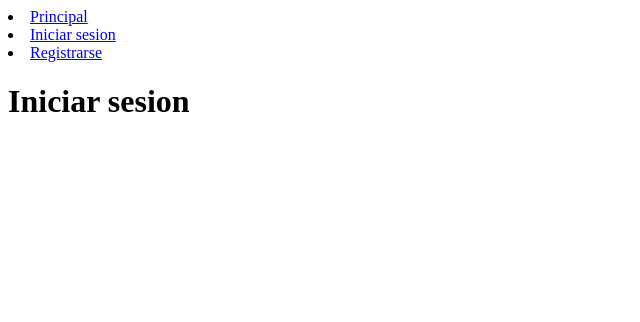
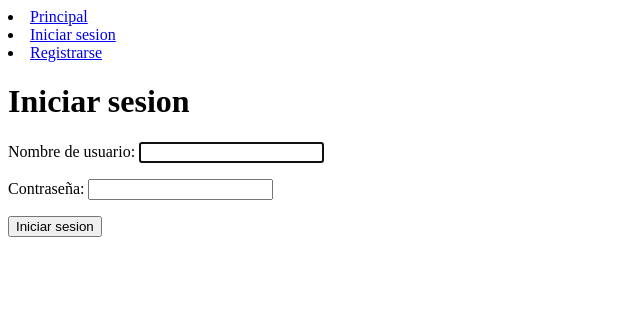
Before and after one commit to gMinos/pagina-django, a Django app: page /iniciar_sesion/ in a window 1280 px wide. Shown: the top 322 px of the page, without its empty margins (0-640 px from the left). Run offline with Django 5.2, Linux system fonts and the light colour scheme.

Commit message:
se ha agregado que el usuario pueda iniciar sesion

```diff
--- a/miapp/views.py
+++ b/miapp/views.py
@@ -1,7 +1,7 @@
 from django.shortcuts import render, redirect
-from django.contrib.auth.forms import UserCreationForm
+from django.contrib.auth.forms import UserCreationForm, AuthenticationForm
 from django.contrib.auth.models import User
-from django.contrib.auth import login, logout
+from django.contrib.auth import login, logout, authenticate
 from django.db import IntegrityError
 
 
@@ -35,7 +35,22 @@ def registrarse(request):
 
 
 def iniciar_sesion(request):
-    return render(request, 'iniciar_sesion.html')
+    if request.method == 'GET':
+        return render(request, 'iniciar_sesion.html', {
+            'form': AuthenticationForm()
+        })
+    else:
+        user = authenticate(
+            request, username=request.POST['username'],
+            password=request.POST['password'])
+        if user is None:
+            return render(request, 'iniciar_sesion.html', {
+                'form': AuthenticationForm(),
+                'error': 'Usuario o contrasena incorrectos'
+            })
+        else:
+            login(request, user)
+            return redirect('principal')
 
 
 def cerrar_sesion(request):
--- a/templates/iniciar_sesion.html
+++ b/templates/iniciar_sesion.html
@@ -1,4 +1,10 @@
 {% extends 'base.html' %}
 {% block content %}
 <h1>Iniciar sesion</h1>
+<form action="/iniciar_sesion/" method=POST>
+  {% csrf_token %}
+  {{ error }}
+  {{  form.as_p }}
+  <button type="submit">Iniciar sesion</button>
+</form>
 {% endblock %}
```
Also changed, not shown: db.sqlite3.
